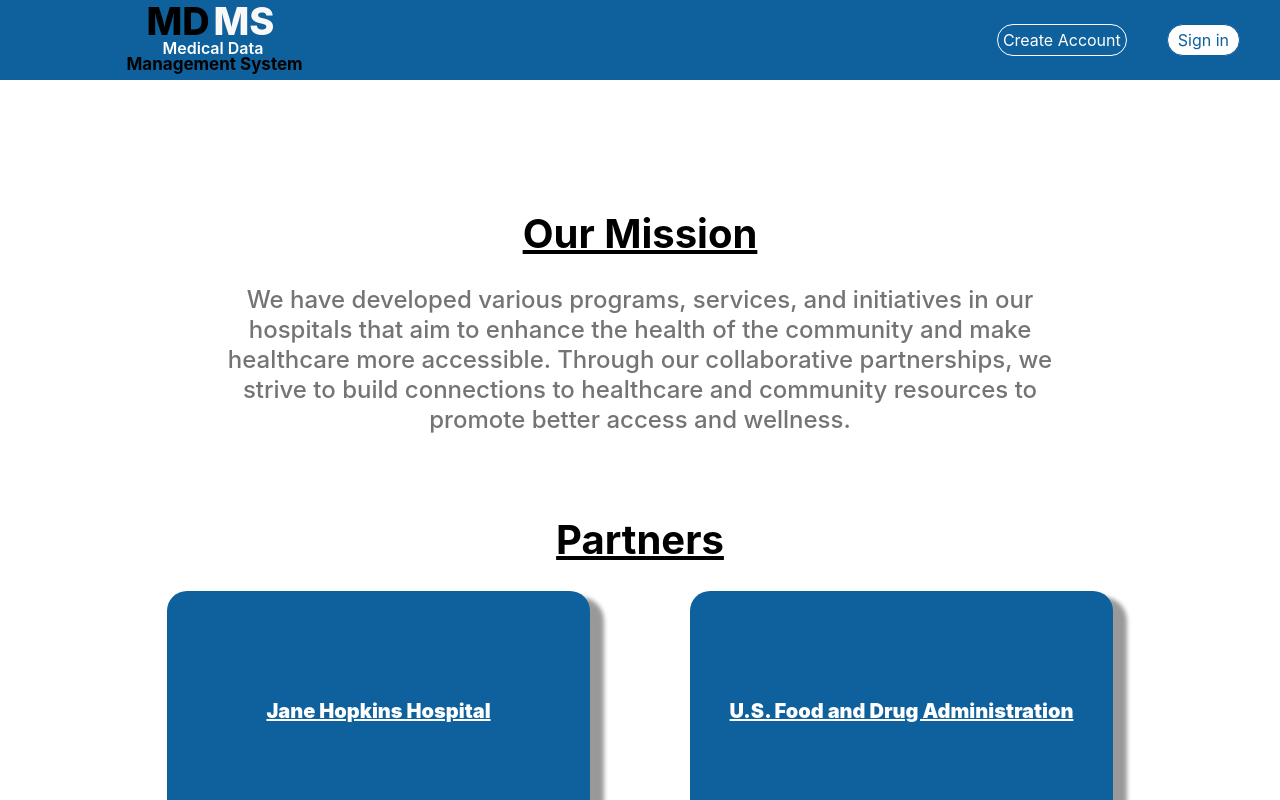
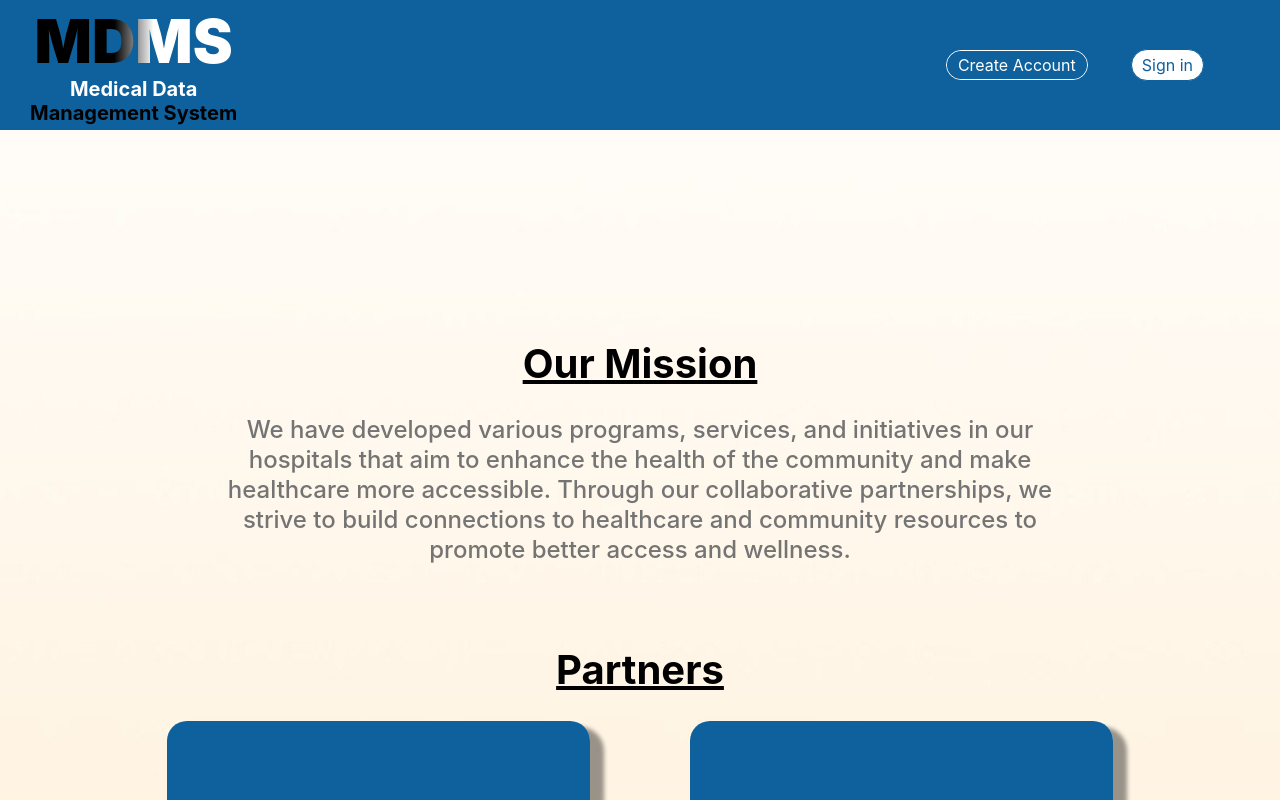
Before and after one commit to Angkaram/Pharmaceutical-Study-Web-App-Project, a React (Create React App) app: page / in a window 1280 px wide. Shown: the top 800 px of the page. Built offline with nearby package versions, Linux system fonts and the light colour scheme; no server answers.

Commit message:
Main Home Page Scaled + Additions

```diff
--- a/src/components/Navbar.js
+++ b/src/components/Navbar.js
@@ -4,20 +4,17 @@ const Nav = () => {
 
         <div className = "background-color">
             <nav className="navbar">
-                <h1>MD</h1>
-                <h4>MS</h4>
-                <h2>Medical Data</h2>
-                <h3>Management System</h3>
-                <div className="links">
+            <div className="medTitle">
+                <div className="abbrvMD">MDMS</div>
+                    Medical Data
+                <div className="manageTitle">Management System</div>
+            </div>
+
+                <div className="linkCreate">
                     <a href="/SignUp">Create Account</a>
+                </div>
+                <div className="linkLogin">
                     <a href="/Login" style={{
-                        color: "#0E619C",
-                        backgroundColor: '#fff',
-                        transition: 'all 0.2s',
-                        textDecoration: 'none',
-                        padding: '5px 10px',
-                        borderRadius: '36px',
-                        border: '1px solid #0E619C'
                     }}
                     onMouseOver={e => {
                         e.target.style.backgroundColor = '#9ea5aa';
@@ -46,7 +43,7 @@ const Nav = () => {
                 <h1>Partners</h1>
             </div>
 
-            <body className="organizations">
+            <div className="organizations">
 
                 {/* could probably change these from p tags to a href tags to make it interactable */}
                 <div className="background-hospital">
@@ -70,7 +67,7 @@ const Nav = () => {
                     </div>
                 </div>
 
-            </body>
+            </div>
 
         </body>
 
--- a/src/components/home.css
+++ b/src/components/home.css
@@ -4,97 +4,102 @@
 /* alters the main background page*/
 .background-color {
   position: relative;
-  background: #ffffff;
-  display: flex;
-  justify-content: center;
-  align-items: center;
+  /* background: #ffffff; */
+  display: grid;
+  min-width: 100vh;
+  min-height: 90vh
+  /* justify-content: center;
+  align-items: center; */
 }
 
 /* main header thats blue with stuff */
 .navbar {
-  top: 0;
-  position: absolute;
+    grid-row: 1 / 2;
+    color: white;
+    display: flex;
+    grid-template-columns: 2fr 1fr 1fr;
+
+    align-items: center;
+    height: 130px;
+    background-color: #0e619c;
+}
+
+/* MDMS title */
+.navbar .medTitle .abbrvMD {
+  background: #FFFFFF;
+  background: linear-gradient(to left, #FFFFFF 40%, #000000 60%);
+  -webkit-background-clip: text;
+  -webkit-text-fill-color: transparent;
+  font-size: 60px;
+  font-weight: bolder;
+}
+
+/* MDMS subtitle */
+.navbar .medTitle {
+  display: flex;
+  flex-direction: column;
+  justify-content: center;
+  align-items: center;
+  padding: 10px;
+  margin: 20px;
+
+  font-style: normal;
+  font-weight: 700;
+  font-size: 20px;
+  color: #FFFFFF;
+}
+.navbar .manageTitle {
+  color: #000000;
+}
+
+.navbar .linkCreate {
+  margin-left: auto;
+  background-color: #0E619C;
+  border: 1px solid rgb(255, 255, 255);
+  border-radius: 20px;
+  margin-right: 43px;
+}
+
+.navbar .linkCreate a {
+  box-sizing: border-box;
+  width: clamp(50px, 30% 150px);
+  left: 0px;
+  border: 1px solid #0E619C;
+  border-radius: 50px;
   display: flex;
   justify-content: center;
   align-items: center;
-  width: 100vw;
-  height: 80px;
-  background-color: #0E619C;
+  cursor: pointer;
+  text-decoration: none;
+  padding: 3px 10px;
+  color: white;
+  transition: all 0.2s;
 }
 
-/* MDMS title */
-.navbar h1 {
-  position: absolute;
-  width: 35px;
-  height: 0px;
-  left: 146.5px;
-  top: -10px;
-
-  font-style: normal;
-  font-weight: 800;
-  font-size: 38px;
-  line-height: 61px;
-  display: flex;
-  align-items: center;
-  text-align: center;
-
-  color: #000;
+/* when hovering over create account, this is the color */
+.navbar .linkCreate a:hover {
+  background-color: #f0f9ff;
+  background-size: cover;
+  color: #0E619C;
 }
 
-.navbar h4 {
-  position: absolute;
-  width: 35px;
-  height: 0px;
-  left: 213.5px;
-  top: -29px;
-
-  font-style: normal;
-  font-weight: 800;
-  font-size: 38px;
-  line-height: 61px;
+/* alters create acc and sign in buttons */
+.navbar .linkLogin a {
+  color: #0E619C;
+  background-color: #fff;
+  box-sizing: border-box;
+  width: clamp(50px, 30% 150px);
+  left: 0px;
+  border: 1px solid #0E619C;
+  border-radius: 50px;
   display: flex;
+  justify-content: center;
   align-items: center;
-  text-align: center;
-
-  color: #f9f7f7;
-}
-.navbar h2 {
-  position: absolute;
-  width: 300px;
-  height: 35px;
-  left: 162.5px;
-  top: 18px;
-
-  font-style: normal;
-  font-weight: 630;
-  font-size: 16px;
-  line-height: 61px;
-  display: flex;
-  align-items: center;
-  text-align: center;
-
-  color: #fff;
-}
-.navbar h3 {
-  position: absolute;
-  width: 375px;
-  height: 54px;
-  left: 126.5px;
-  top: 20px;
-
-  font-style: normal;
-  font-weight: 700;
-  font-size: 17px;
-  line-height: 61px;
-  display: flex;
-  align-items: center;
-  text-align: center;
-
-  color: #000;
-}
-
-.navbar .links {
-  margin-left: auto;
+  margin-right: 76px;
+  cursor: pointer;
+  text-decoration: none;
+  padding: 5px 10px;
+  transition: all 0.2s;
 }
 
 .basic-info {
@@ -159,27 +164,6 @@ color: #000000;
   top: 0px;
 }
 
-
-
-/* alters create acc and sign in buttons */
-.navbar a {
-  color: white;
-  border: 1px solid white;
-  padding: 60px 12px;
-  display: inline-block;
-  border-radius: 36px;
-
-  margin-right: 40px;
-  text-decoration: none;
-  padding: 5px;
-}
-
-/* when hovering over create account, this is the color */
-.navbar a:hover {
-  background-color: #f0f9ff;
-  color: #0E619C;;
-}
-
 .content {
   max-width: auto;
   max-lines: auto;
@@ -205,12 +189,21 @@ color: #000000;
 
 }
 
+.background-bavaria{
+  background: linear-gradient(180deg, rgba(14,97,156,1) 87%, rgba(244,111,116,1) 100%);
+}
+.background-fda{
+  background: linear-gradient(180deg, rgba(14,97,156,1) 87%, rgba(8,211,180,1) 100%);
+}
+.background-hospital{
+  background: linear-gradient(180deg, rgba(14,97,156,1) 87%, rgba(111,171,208,1) 100%);
+}
+
 .background-bavaria, .background-fda, .background-hospital {
   display: inline-block;
   width: 423px;
   height: 267px;
 
-  background: #0E619C;
   box-shadow: 10px 10px 4px 4px rgba(0, 0, 0, 0.4);
   border-radius: 20px;
   align-items: center;
```
Also changed, not shown: 1 other file (tests, documents, lock files or other folders).
